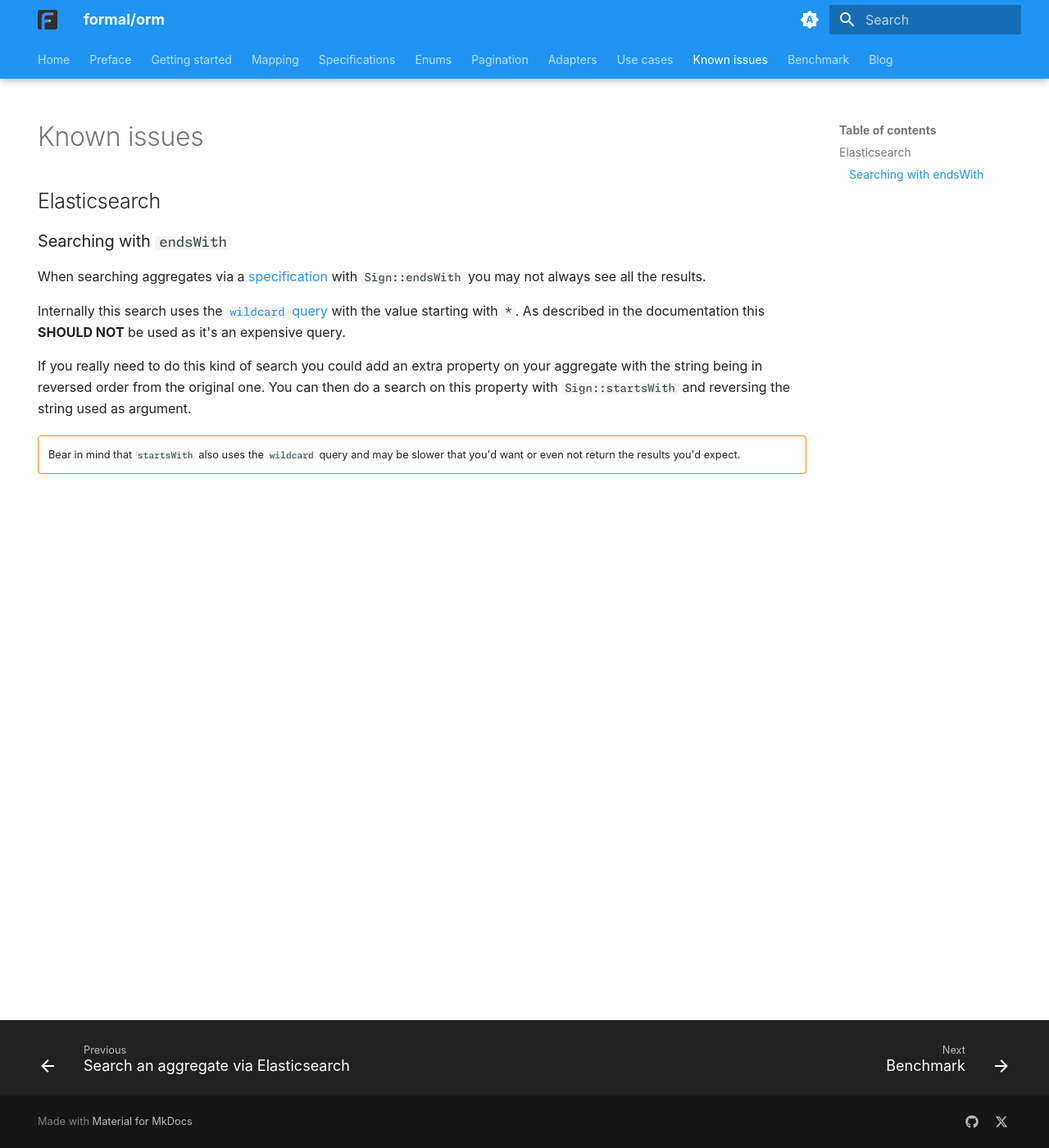
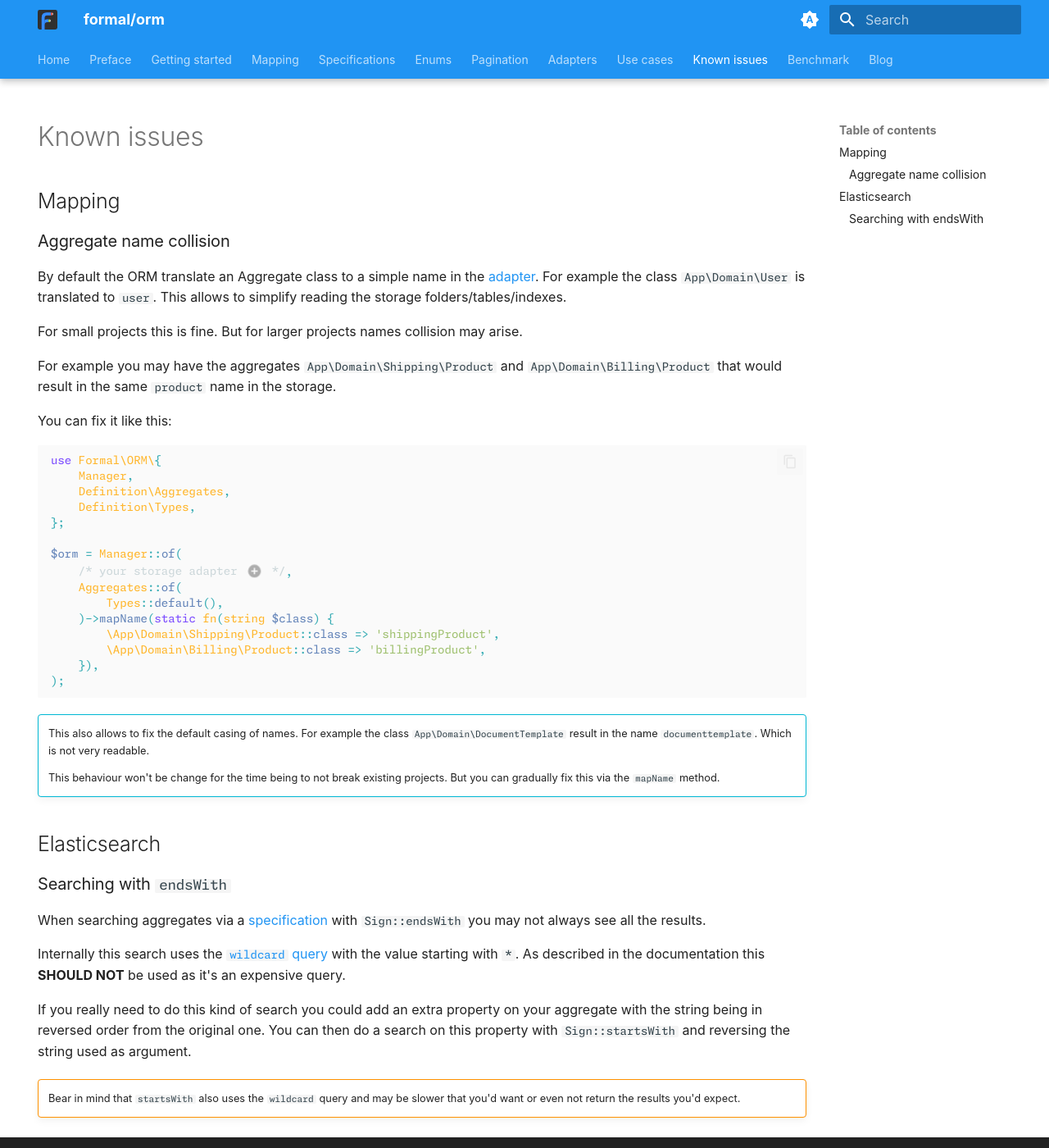
Before and after one commit to formal-php/orm, an MkDocs documentation site: the page built from documentation/issues.md, in a window 1280 px wide and 1400 px high. Shown: the whole window at 82% size. Built offline with MkDocs 1.6.1 and Material for MkDocs 9.7.7, drawn with Linux system fonts in a browser that asks for light colours; plug-ins that fetch from the network failed and are left out.

Commit message:
add documentation on how to change the name

````diff
--- a/documentation/issues.md
+++ b/documentation/issues.md
@@ -4,6 +4,43 @@ hide:
 ---
 
 # Known issues
+
+## Mapping
+
+### Aggregate name collision
+
+By default the ORM translate an Aggregate class to a simple name in the [adapter](adapters/index.md). For example the class `App\Domain\User` is translated to `user`. This allows to simplify reading the storage folders/tables/indexes.
+
+For small projects this is fine. But for larger projects names collision may arise.
+
+For example you may have the aggregates `App\Domain\Shipping\Product` and `App\Domain\Billing\Product` that would result in the same `product` name in the storage.
+
+You can fix it like this:
+
+```php
+use Formal\ORM\{
+    Manager,
+    Definition\Aggregates,
+    Definition\Types,
+};
+
+$orm = Manager::of(
+    /* your storage adapter (1) */,
+    Aggregates::of(
+        Types::default(),
+    )->mapName(static fn(string $class) {
+        \App\Domain\Shipping\Product::class => 'shippingProduct',
+        \App\Domain\Billing\Product::class => 'billingProduct',
+    }),
+);
+```
+
+1. see [Adapters](adapters/index.md)
+
+!!! info ""
+    This also allows to fix the default casing of names. For example the class `App\Domain\DocumentTemplate` result in the name `documenttemplate`. Which is not very readable.
+
+    This behaviour won't be change for the time being to not break existing projects. But you can gradually fix this via the `mapName` method.
 
 ## Elasticsearch
 
````
